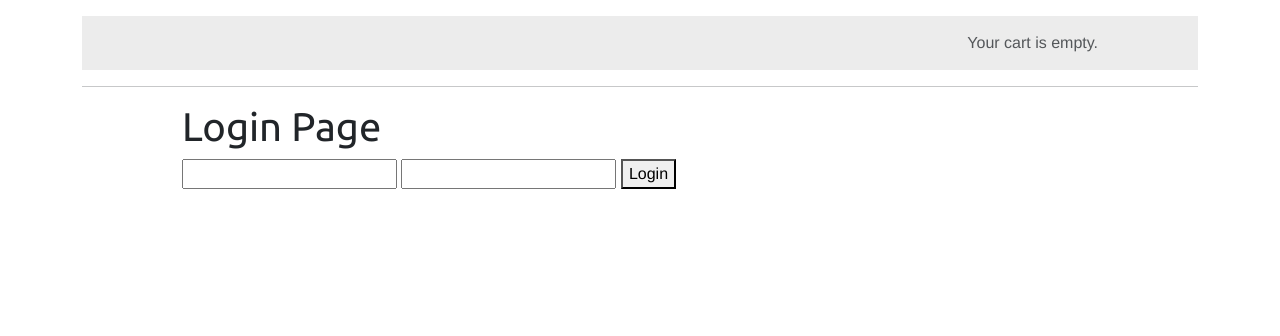
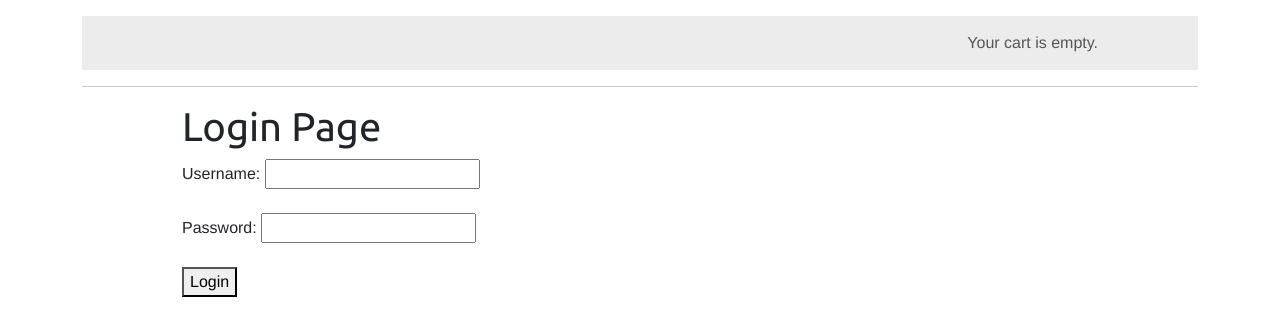
Before and after one commit to mattallen889/ISQA-3900-Group-4, a Django app: page /registration/login/ in a window 1280 px wide. Shown: the part 56-392 px from the top of the page. Run offline with Django 4.2, Linux system fonts and the light colour scheme.

Commit message:
Improved login form by adding labels to the text boxes and space between them and the submit button

```diff
--- a/shop/templates/registration/login.html
+++ b/shop/templates/registration/login.html
@@ -1,9 +1,10 @@
 {% extends "shop/base.html" %}
 {% block content %}
     <form action="" method="post">
+        {% csrf_token %}
         <h1>Login Page</h1>
-        <input type="text" name="username"/>
-        <input type="text" name="password"/>
+        <label>Username: </label>  <input type="text" name="username"/><br><br>
+        <label>Password: </label>  <input type="password" name="password"/><br><br>
         <button type="submit">Login</button>
     </form>
 {% endblock %}
```
